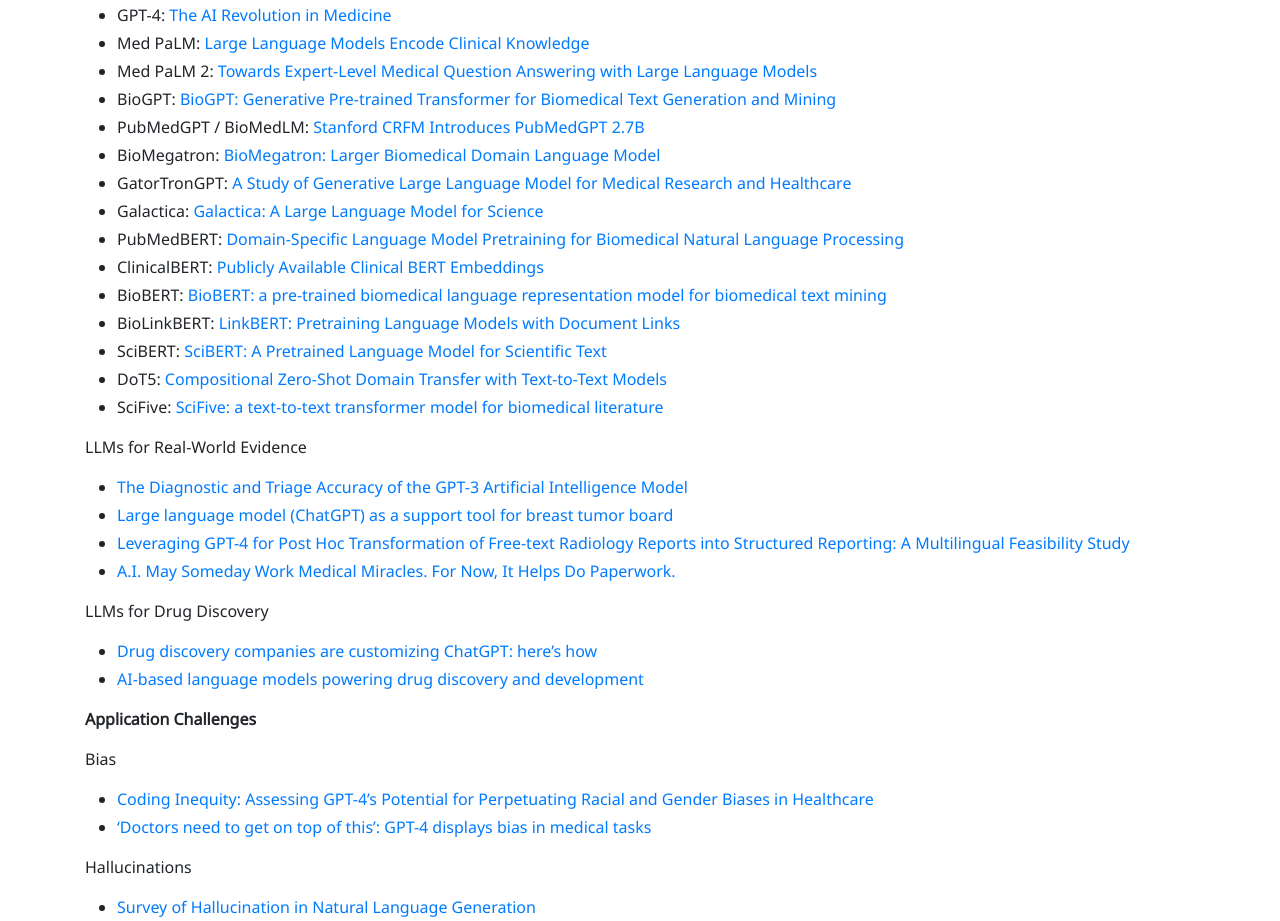
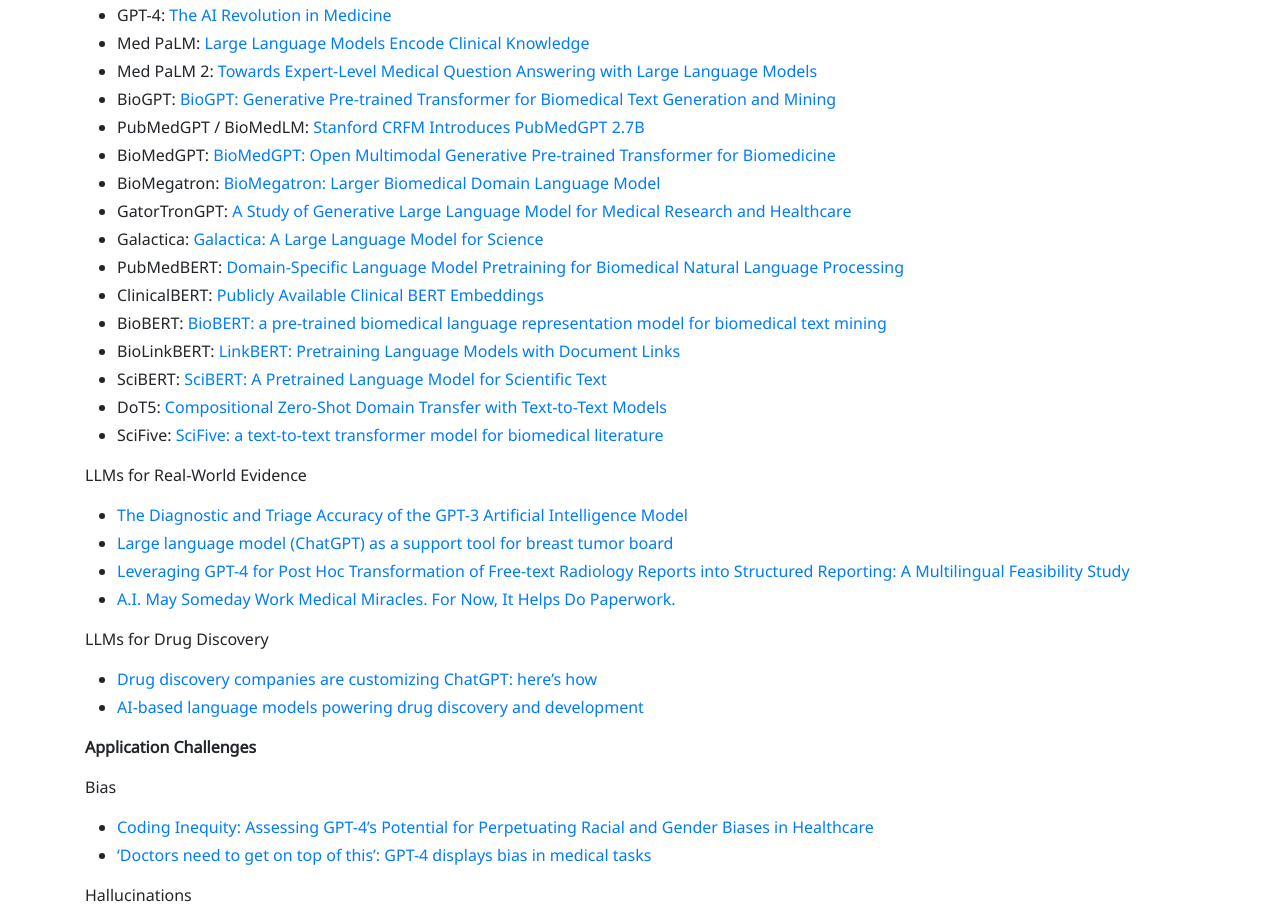
Before and after one commit to PrecisionHealthLLM/PrecisionHealthLLM.github.io, a plain HTML site: page index.html in a window 1280 px wide. Shown: the part 1528-2449 px from the top of the page. Drawn offline with nearby package versions, Linux system fonts and the light colour scheme; some icons are missing; a web font is replaced by a local one.

Commit message:
Adds BioMedGPT

```diff
--- a/index.html
+++ b/index.html
@@ -305,6 +305,7 @@
                 <li>Med PaLM 2: <a href="https://arxiv.org/abs/2305.09617" target="_blank">Towards Expert-Level Medical Question Answering with Large Language Models</a></li>
                 <li>BioGPT: <a href="https://arxiv.org/abs/2210.10341" target="_blank">BioGPT: Generative Pre-trained Transformer for Biomedical Text Generation and Mining</a></li>
                 <li>PubMedGPT / BioMedLM: <a href="https://hai.stanford.edu/news/stanford-crfm-introduces-pubmedgpt-27b" target="_blank">Stanford CRFM Introduces PubMedGPT 2.7B</a></li>
+                <li>BioMedGPT: <a href="https://arxiv.org/pdf/2308.09442.pdf">BioMedGPT: Open Multimodal Generative Pre-trained Transformer for Biomedicine</a></li>
                 <li>BioMegatron: <a href="https://arxiv.org/abs/2010.06060" target="_blank">BioMegatron: Larger Biomedical Domain Language Model</a></li>
                 <li>GatorTronGPT: <a href="https://arxiv.org/abs/2305.13523" target="_blank">A Study of Generative Large Language Model for Medical Research and Healthcare</a></li>
                 <li>Galactica: <a href="https://arxiv.org/abs/2211.09085" target="_blank">Galactica: A Large Language Model for Science</a></li>
```
